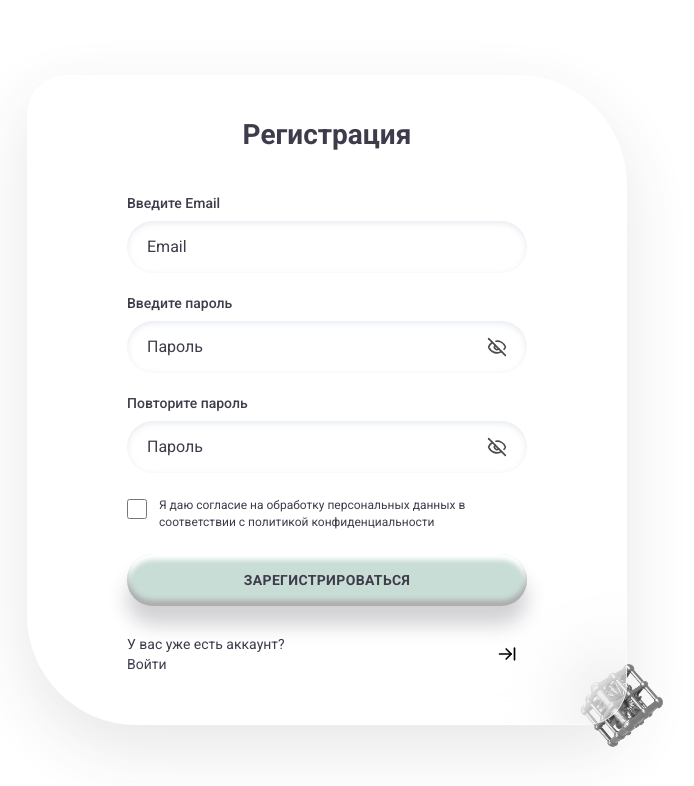
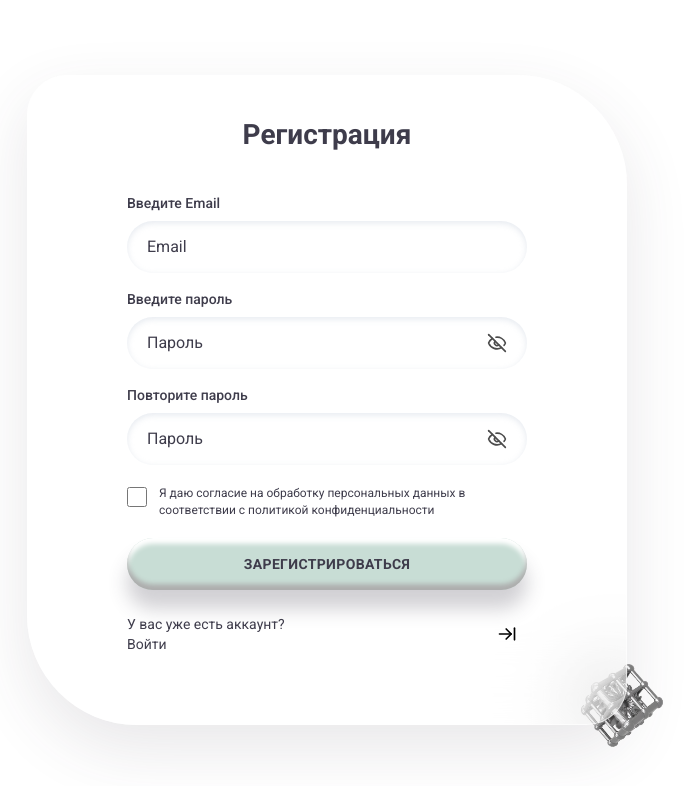
Before and after one commit to sk1wz/grot-frontend, a Next.js app: page /register in a window 1280 px wide. Shown: the top 786 px of the page, without its empty margins (313-1007 px from the left). Built offline with nearby package versions, Linux system fonts and the light colour scheme.

Commit message:
feat: Изменение gap

```diff
--- a/src/features/auth/ui/register-form/register-form.tsx
+++ b/src/features/auth/ui/register-form/register-form.tsx
@@ -99,7 +99,7 @@ export function RegisterForm() {
   };
 
   return (
-    <form className="flex flex-1 flex-col gap-5" onSubmit={handleSubmit}>
+    <form className="flex flex-1 flex-col gap-4" onSubmit={handleSubmit}>
       <label className="flex flex-col gap-2" htmlFor="email">
         <span className="text-sm font-medium text-[#3e3c4b]">
           Введите Email
```
